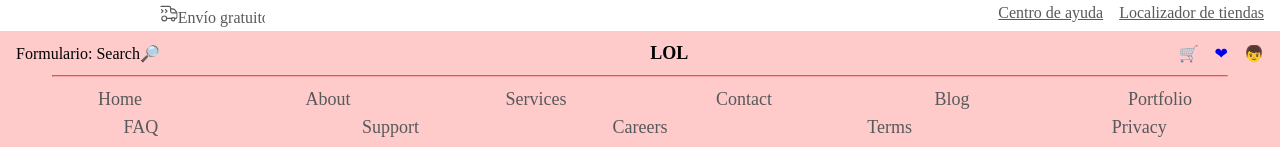
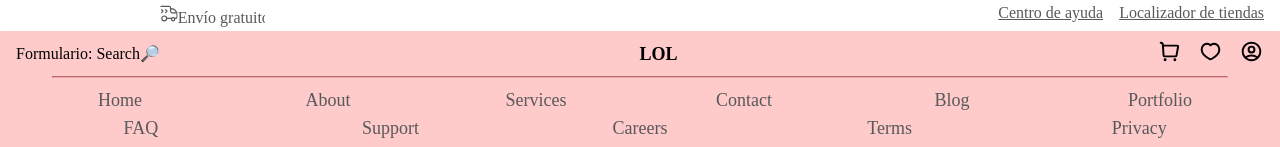
Before and after one commit to lgramajo99/newventure, a React (Vite) app: page / in a window 1280 px wide. Shown: the top 147 px of the page. Built offline with nearby package versions, Linux system fonts and the light colour scheme.

Commit message:
se agregan los iconos correspondientes al navbar.

```diff
--- a/src/components/layouts/Navbar.jsx
+++ b/src/components/layouts/Navbar.jsx
@@ -19,9 +19,56 @@ export default function Navbar() {
                     <h1 className="text-lg font-bold">LOL</h1>
 
                     <div className='hidden md:block space-x-4'>
-                        <Link to={'#'} className='no-underline'>🛒</Link >
-                        <Link to={'#'} className='no-underline'>❤</Link >
-                        <Link to={'#'} className='no-underline'>👦</Link >
+                        <Link to={'#'} title='Mis carrito' className='no-underline'>
+
+                            <svg xmlns="http://www.w3.org/2000/svg"
+                                viewBox="-0.5 -0.5 16 16" id="Shopping-Cart-1-Line--Streamline-Mingcute"
+                                height={25}
+                                width={25} >
+                                <desc>{"Shopping Cart 1 Line Streamline Icon: https://streamlinehq.com"}</desc>
+                                <g fill="none" fillRule="evenodd">
+                                    <path d="M15 0v15H0V0zM7.870625 14.536249999999999l-0.006874999999999999 0.00125 -0.044375 0.021875000000000002 -0.0125 0.0025 -0.00875 -0.0025 -0.044375 -0.021875000000000002c-0.00625 -0.0025 -0.011875 -0.000625 -0.015 0.003125l-0.0025 0.00625 -0.010625 0.2675 0.003125 0.0125 0.00625 0.008125 0.065 0.04625 0.009375 0.0025 0.0075 -0.0025 0.065 -0.04625 0.0075 -0.01 0.0025 -0.010625 -0.010625 -0.266875c-0.00125 -0.00625 -0.005625 -0.010625 -0.010625 -0.01125m0.16562500000000002 -0.07062500000000001 -0.008125 0.00125 -0.115625 0.058124999999999996 -0.00625 0.00625 -0.001875 0.006874999999999999 0.01125 0.26875 0.003125 0.0075 0.005 0.004375 0.12562500000000001 0.058124999999999996c0.0075 0.0025 0.014374999999999999 0 0.018125000000000002 -0.005l0.0025 -0.00875 -0.02125 -0.38375c-0.001875 -0.0075 -0.00625 -0.0125 -0.0125 -0.013749999999999998m-0.44687499999999997 0.00125a0.014374999999999999 0.014374999999999999 0 0 0 -0.016875 0.00375l-0.00375 0.00875 -0.02125 0.38375c0 0.0075 0.004375 0.0125 0.010625 0.015l0.009375 -0.00125 0.12562500000000001 -0.058124999999999996 0.00625 -0.005 0.0025 -0.006874999999999999 0.010625 -0.26875 -0.001875 -0.0075 -0.00625 -0.00625z"
+                                        strokeWidth={1} />
+                                    <path fill="#000000"
+                                        d="M4.6875 11.875a0.9375 0.9375 0 1 1 0 1.875 0.9375 0.9375 0 0 1 0 -1.875m6.25 0a0.9375 0.9375 0 1 1 0 1.875 0.9375 0.9375 0 0 1 0 -1.875M1.96125 1.25A1.875 1.875 0 0 1 3.83125 2.99125L3.8406249999999997 3.125h8.535625a1.25 1.25 0 0 1 1.23 1.4737500000000001l-1.023125 5.625A1.25 1.25 0 0 1 11.353124999999999 11.25H4.331875a1.25 1.25 0 0 1 -1.2468750000000002 -1.1612500000000001l-0.5 -7.008125A0.625 0.625 0 0 0 1.960625 2.5H1.875a0.625 0.625 0 0 1 0 -1.25zm10.415000000000001 3.125H3.93l0.401875 5.625h7.02125z"
+                                        strokeWidth={1} />
+                                </g>
+                            </svg>
+                        </Link >
+
+                        <Link to={'#'} title='Mis me gusta' className='no-underline'>
+                            <svg xmlns="http://www.w3.org/2000/svg"
+                                viewBox="-0.5 -0.5 16 16"
+                                id="Heart-Line--Streamline-Mingcute"
+                                height={25}
+                                width={25} >
+                                <desc>{"Heart Line Streamline Icon: https://streamlinehq.com"}</desc>
+                                <g fill="none"
+                                    fillRule="evenodd">
+                                    <path d="M15 0v15H0V0h15ZM7.870625 14.536249999999999l-0.006874999999999999 0.00125 -0.044375 0.021875000000000002 -0.0125 0.0025 -0.00875 -0.0025 -0.044375 -0.021875000000000002c-0.00625 -0.0025 -0.011875 -0.000625 -0.015 0.003125l-0.0025 0.00625 -0.010625 0.2675 0.003125 0.0125 0.00625 0.008125 0.065 0.04625 0.009375 0.0025 0.0075 -0.0025 0.065 -0.04625 0.0075 -0.01 0.0025 -0.010625 -0.010625 -0.266875c-0.00125 -0.00625 -0.005625 -0.010625 -0.010625 -0.01125Zm0.16562500000000002 -0.07062500000000001 -0.008125 0.00125 -0.115625 0.058124999999999996 -0.00625 0.00625 -0.001875 0.006874999999999999 0.01125 0.26875 0.003125 0.0075 0.005 0.004375 0.12562500000000001 0.058124999999999996c0.0075 0.0025 0.014374999999999999 0 0.018125000000000002 -0.005l0.0025 -0.00875 -0.02125 -0.38375c-0.001875 -0.0075 -0.00625 -0.0125 -0.0125 -0.013749999999999998Zm-0.44687499999999997 0.00125a0.014374999999999999 0.014374999999999999 0 0 0 -0.016875 0.00375l-0.00375 0.00875 -0.02125 0.38375c0 0.0075 0.004375 0.0125 0.010625 0.015l0.009375 -0.00125 0.12562500000000001 -0.058124999999999996 0.00625 -0.005 0.0025 -0.006874999999999999 0.010625 -0.26875 -0.001875 -0.0075 -0.00625 -0.00625 -0.11499999999999999 -0.057499999999999996Z"
+                                        strokeWidth={1} />
+                                    <path fill="#000000"
+                                        d="M11.55875 2.3756250000000003c1.3093750000000002 0.763125 2.230625 2.3125 2.19 4.12 -0.050625 2.25625 -1.8062500000000001 4.24625 -4.799375 6.02375 -0.44375 0.26375 -0.91125 0.605625 -1.4493749999999999 0.605625 -0.528125 0 -1.015625 -0.348125 -1.45 -0.60625 -2.991875 -1.776875 -4.748125 -3.7674999999999996 -4.79875 -6.023125 -0.040625 -1.8074999999999999 0.880625 -3.35625 2.19 -4.12C4.66625 1.6625 6.205 1.658125 7.5 2.71125c1.295 -1.053125 2.8337499999999998 -1.049375 4.05875 -0.335625ZM10.929374999999999 3.4562500000000003c-0.87125 -0.5075000000000001 -1.96 -0.489375 -2.9025 0.464375a0.7424999999999999 0.7424999999999999 0 0 1 -1.05375 0c-0.9425 -0.95375 -2.03125 -0.9718749999999999 -2.9025 -0.464375 -0.9025 0.52625 -1.6 1.6425 -1.569375 3.0125 0.035 1.569375 1.275 3.24625 4.1875 4.97625 0.255 0.15187499999999998 0.52125 0.34625000000000006 0.81125 0.426875 0.29000000000000004 -0.080625 0.55625 -0.275 0.81125 -0.426875 2.9125 -1.73 4.1525 -3.40625 4.1875 -4.976875 0.03125 -1.36875 -0.666875 -2.4856249999999998 -1.569375 -3.011875Z"
+                                        strokeWidth={1} />
+                                </g>
+                            </svg>
+                        </Link >
+                        <Link to={'#'} title='Ingresar usuario' className='no-underline'>
+                            <svg xmlns="http://www.w3.org/2000/svg"
+                                viewBox="-0.5 -0.5 16 16" id="User-4-Line--Streamline-Mingcute"
+                                height={25}
+                                width={25} >
+                                <desc>{"User 4 Line Streamline Icon: https://streamlinehq.com"}</desc>
+                                <g fill="none"
+                                    fillRule="evenodd">
+                                    <path d="M15 0v15H0V0h15ZM7.87125 14.536249999999999l-0.0075 0.00125 -0.044375 0.021875000000000002 -0.0125 0.0025 -0.00875 -0.0025 -0.044375 -0.0225c-0.00625 -0.001875 -0.011875 0 -0.015 0.00375l-0.0025 0.00625 -0.010625 0.2675 0.003125 0.0125 0.00625 0.008125 0.065 0.04625 0.009375 0.0025 0.0075 -0.0025 0.065 -0.04625 0.0075 -0.01 0.0025 -0.010625 -0.010625 -0.266875c-0.00125 -0.00625 -0.005625 -0.010625 -0.01 -0.01125Zm0.165 -0.07062500000000001 -0.00875 0.00125 -0.11499999999999999 0.058124999999999996 -0.00625 0.00625 -0.001875 0.006874999999999999 0.01125 0.26875 0.003125 0.0075 0.005 0.005 0.12562500000000001 0.057499999999999996c0.0075 0.0025 0.014374999999999999 0 0.018125000000000002 -0.005l0.0025 -0.00875 -0.02125 -0.38375c-0.001875 -0.0075 -0.00625 -0.0125 -0.0125 -0.013749999999999998Zm-0.44687499999999997 0.00125a0.014374999999999999 0.014374999999999999 0 0 0 -0.016875 0.00375l-0.00375 0.00875 -0.02125 0.38375c0 0.0075 0.004375 0.0125 0.010625 0.015l0.009375 -0.00125 0.12562500000000001 -0.058124999999999996 0.00625 -0.005 0.001875 -0.006874999999999999 0.01125 -0.26875 -0.001875 -0.0075 -0.00625 -0.00625 -0.11499999999999999 -0.057499999999999996Z"
+                                        strokeWidth={1} />
+                                    <path fill="#000000"
+                                        d="M7.5 1.25c3.451875 0 6.25 2.798125 6.25 6.25a6.224375 6.224375 0 0 1 -1.41125 3.95625l0.0125 0.013749999999999998 -0.0825 0.07A6.23625 6.23625 0 0 1 7.5 13.75c-1.84375 0 -3.5 -0.798125 -4.64375 -2.066875l-0.125 -0.14375000000000002 -0.0825 -0.06875 0.0125 -0.015A6.22375 6.22375 0 0 1 1.25 7.5C1.25 4.048125000000001 4.048125000000001 1.25 7.5 1.25Zm0 9.375c-1.1625 0 -2.213125 0.37 -2.995625 0.8787499999999999A4.978125 4.978125 0 0 0 7.5 12.5a4.978125 4.978125 0 0 0 2.995625 -0.9962500000000001A5.560625 5.560625 0 0 0 7.5 10.625Zm0 -8.125a5 5 0 0 0 -3.91125 8.115C4.601875000000001 9.888125 5.984375 9.375 7.5 9.375s2.898125 0.5131249999999999 3.91125 1.24A5 5 0 0 0 7.5 2.5Zm0 1.25a2.5 2.5 0 1 1 0 5 2.5 2.5 0 0 1 0 -5Zm0 1.25a1.25 1.25 0 1 0 0 2.5 1.25 1.25 0 0 0 0 -2.5Z"
+                                        strokeWidth={1} />
+                                </g>
+                            </svg>
+                        </Link >
                     </div>
 
                     <button
```
